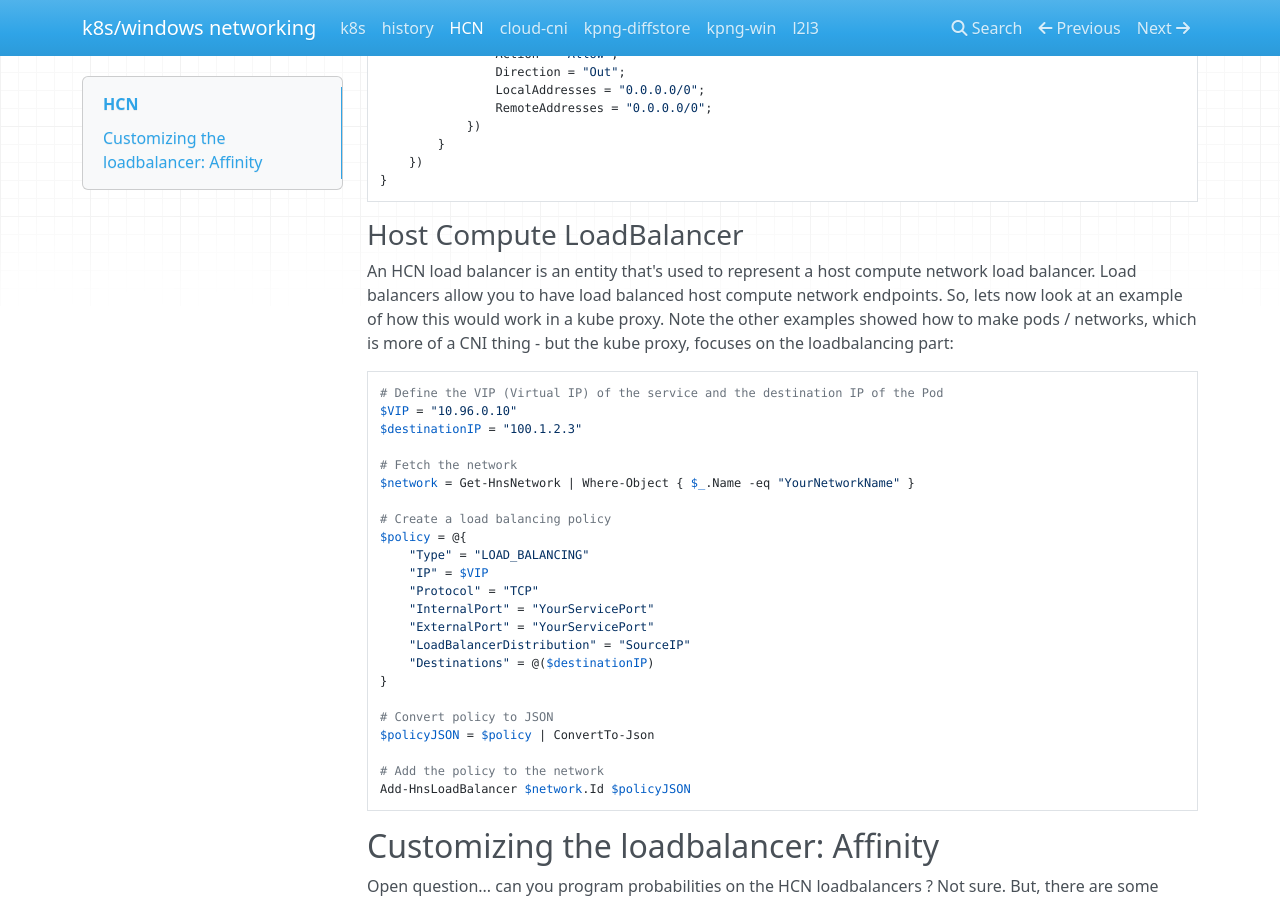
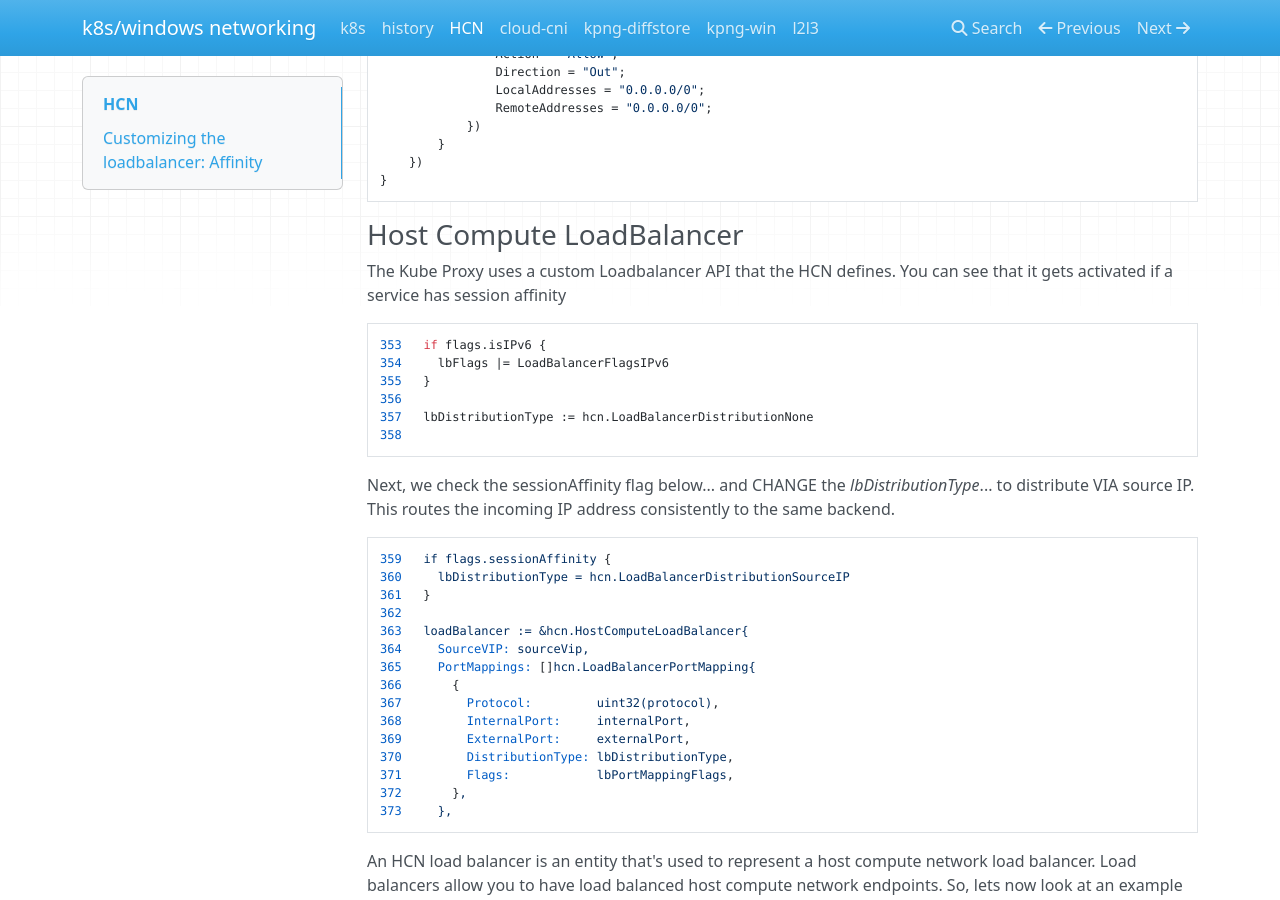
Before and after one commit to aroradaman/windows-networking, an MkDocs documentation site: the page built from docs/1-hcn.md, in a window 1280 px wide and 900 px high, scrolled down 1184 px. Built offline with MkDocs 1.6.1, drawn with Linux system fonts in a browser that asks for light colours; nearby versions of some CDN libraries.

Commit message:
Update 1-hcn.md

````diff
--- a/docs/1-hcn.md
+++ b/docs/1-hcn.md
@@ -62,6 +62,36 @@ Add-HcnEndpoint -Endpoint @{
 ```
 
 ### Host Compute LoadBalancer
+
+The Kube Proxy uses a custom Loadbalancer API that the HCN defines.  You can see that it gets
+activated if a service has session affinity
+```
+353   if flags.isIPv6 {
+354     lbFlags |= LoadBalancerFlagsIPv6
+355   }
+356
+357   lbDistributionType := hcn.LoadBalancerDistributionNone
+358
+```
+Next, we check the sessionAffinity flag below... and CHANGE the *lbDistributionType*... to
+distribute VIA source IP.  This routes the incoming IP address consistently to the same backend.
+```
+359   if flags.sessionAffinity {
+360     lbDistributionType = hcn.LoadBalancerDistributionSourceIP
+361   }
+362
+363   loadBalancer := &hcn.HostComputeLoadBalancer{
+364     SourceVIP: sourceVip,
+365     PortMappings: []hcn.LoadBalancerPortMapping{
+366       {
+367         Protocol:         uint32(protocol),
+368         InternalPort:     internalPort,
+369         ExternalPort:     externalPort,
+370         DistributionType: lbDistributionType,
+371         Flags:            lbPortMappingFlags,
+372       },
+373     },
+```
 
 An HCN load balancer is an entity that's used to represent a host compute network load balancer. Load balancers allow you to have load balanced host compute network endpoints.
 So, lets now look at an example of how this would work in a kube proxy. Note the other examples showed how to make pods / networks, which is more of a CNI thing - but the kube proxy, focuses on the loadbalancing part:
````
